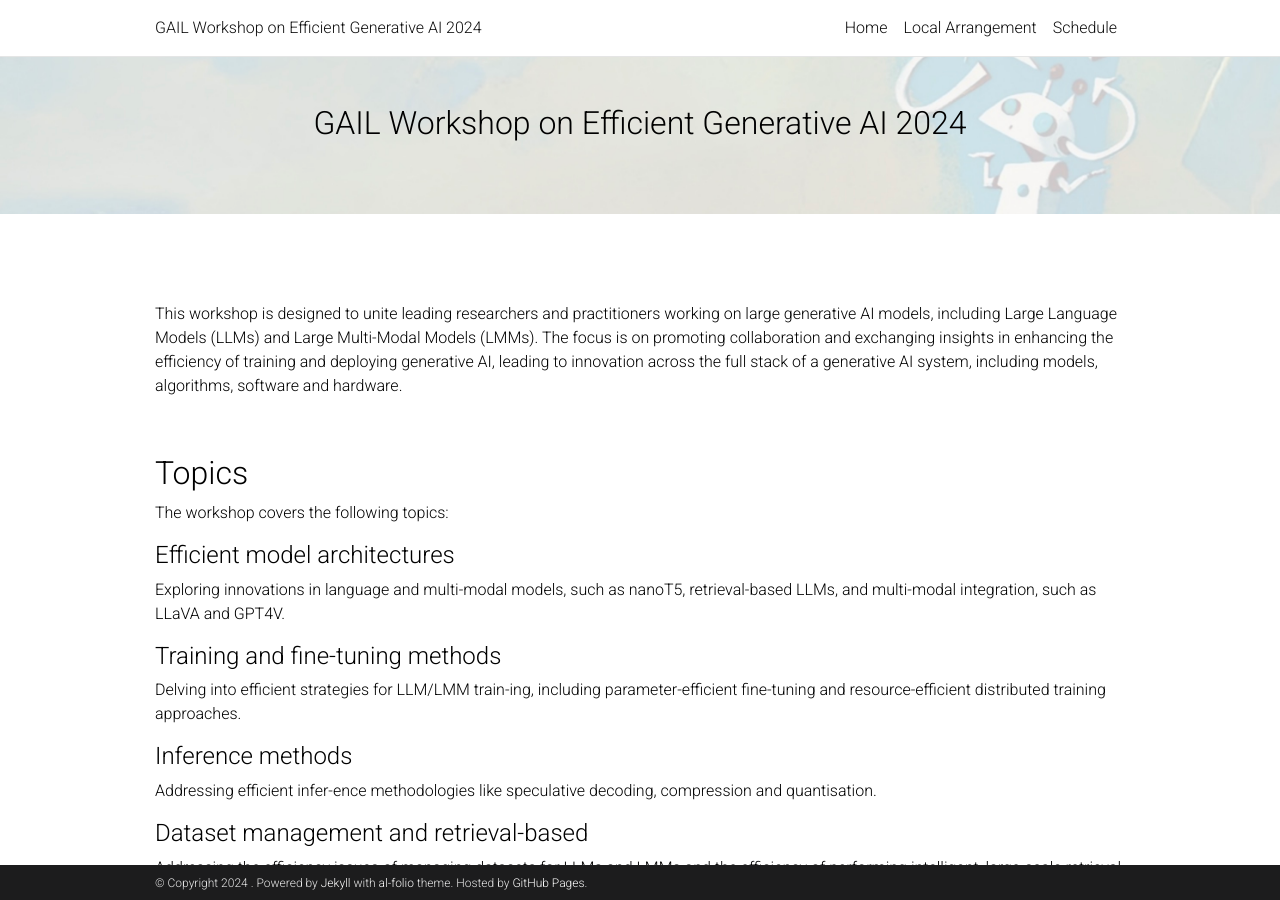
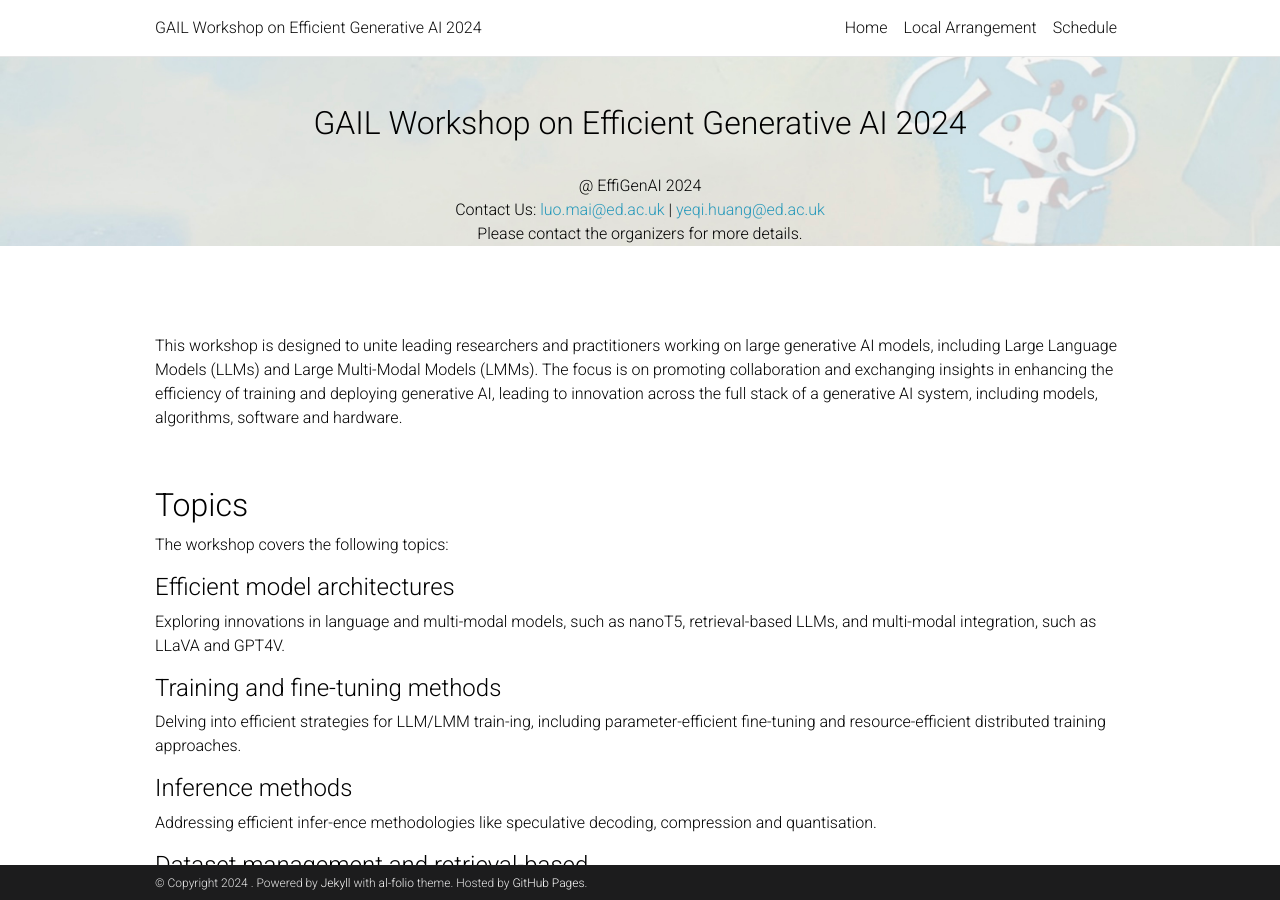
Before and after one commit to opensourcing-foundation-models/opensourcing-foundation-models.github.io, a Jekyll site: the page built from _pages/home.md, in a window 1280 px wide and 900 px high. Built offline with Jekyll 4.4.1, drawn with Linux system fonts in a browser that asks for light colours; comment, search, counter and statistics services are not loaded; a style sheet for code colours, icons or effects is not loaded; some of the changed text lies outside the part shown.

```diff
--- a/_layouts/default2.html
+++ b/_layouts/default2.html
@@ -38,7 +38,7 @@ layout: parse
             <br><br>
         <h2  align="center">GAIL Workshop on Efficient Generative AI 2024</h2><br>
         <p align="center">
-        <!-- @ NeurIPS 2023, Dec 15<br> -->
+        @ EffiGenAI 2024<br>
         <!-- Room 220-222, Ernest N. Morial Convention Center<br> -->
         <!-- New Orleans, Louisiana, United States<br><br> -->
 
@@ -46,8 +46,8 @@ layout: parse
         <!-- <a href="https://twitter.com/itif_workshop">Twitter</a> | <a href="https://openreview.net/group?id=NeurIPS.cc/2023/Workshop/Instruction">OpenReview Portal</a> | <a href="https://neurips.cc/virtual/2023/workshop/66498">NeurIPS Site</a> <br> -->
         <!-- Program: -->
         <!-- <a href="/speakers">Speakers</a> | <a href="#panel-1">Panelists</a> | <a href="/organization">Organization</a> | <a href="/schedule">Schedule</a><br><br> -->
-        <!-- Contact Us: <a href="mailto:an-instructive-workshop@googlegroups.com">an-instructive-workshop@googlegroups.com</a> -->
-        </p>
+        Contact Us: <a href="mailto:luo.mai@ed.ac.uk">luo.mai@ed.ac.uk</a> | <a href="mailto:yeqi.huang@ed.ac.uk">yeqi.huang@ed.ac.uk</a><br>
+        Please contact the organizers for more details.
         <br>
     </div>
 
--- a/_pages/home.md
+++ b/_pages/home.md
@@ -6,19 +6,17 @@ title: <h3  align="center">GAIL Workshop on Efficient Generative AI 2024</h3>
 nav_order: 1
 ---
 
-<!--<html lang="en">
-<div class="news-box">
-  <h4>Announcements</h4>
-  <br>
-  <p>1. <b>Recordings</b> are available on the <a href="https://neurips.cc/virtual/2023/workshop/66498" target="_blank">NeurIPS website</a> (NeurIPS registration required). They will be made public after one month (Jan 2024).<br>
-  2. <b>Talk slides</b> are posted on the <a href="/speakers">speakers page</a>.<br>
-  3. Congratuations to <a href="#paper-awards">paper award winners</a>!<br>
-  4. <b>Workshop highlights and photos</b> can be found on our <a href="https://twitter.com/itif_workshop">Twitter</a>.
-  <br><br>
-  Thank you for joining us at NeurIPS 2023! Hope to see you next time!
-  </p>
-</div>
-</html>-->
+<!-- <html lang="en"> -->
+<!-- <div class="news-box"> -->
+<!--   <h4>Announcements</h4> -->
+<!--   <br> -->
+<!--   <p>1. <b>Recordings</b> are available on the <a href="https://neurips.cc/virtual/2023/workshop/66498" target="_blank">NeurIPS website</a> (NeurIPS registration required). They will be made public after one month (Jan 2024).<br> -->
+<!--   2. <b>Talk slides</b> are posted on the <a href="/speakers">speakers page</a>.<br> -->
+<!--   <br><br> -->
+<!--   Thank you for joining us at NeurIPS 2023! Hope to see you next time!  -->
+<!--   </p> -->
+<!-- </div> -->
+<!-- </html> -->
 
 
 <br>
@@ -218,6 +216,19 @@ We anticipate participants to include faculty members and students from Edinburg
     </div>
 </html>
 
+
+**Web Chair**
+
+<html>
+    <div class="team-container">
+        <div class="team-member">
+            <img src="/assets/img/organizers/yeqi-huang.jpg" alt="Name 6">
+            <p><a href="https://yeqi-huang.com">Yeqi Huang</a>
+            <br>University of Edinburgh</p>
+        </div>
+    </div>
+</html>
+
 <!-- ## Steering Committee -->
 <!---->
 <!-- <html> -->
```
Also changed, not shown: assets/img/organizers/yeqi-huang.jpg (added).
